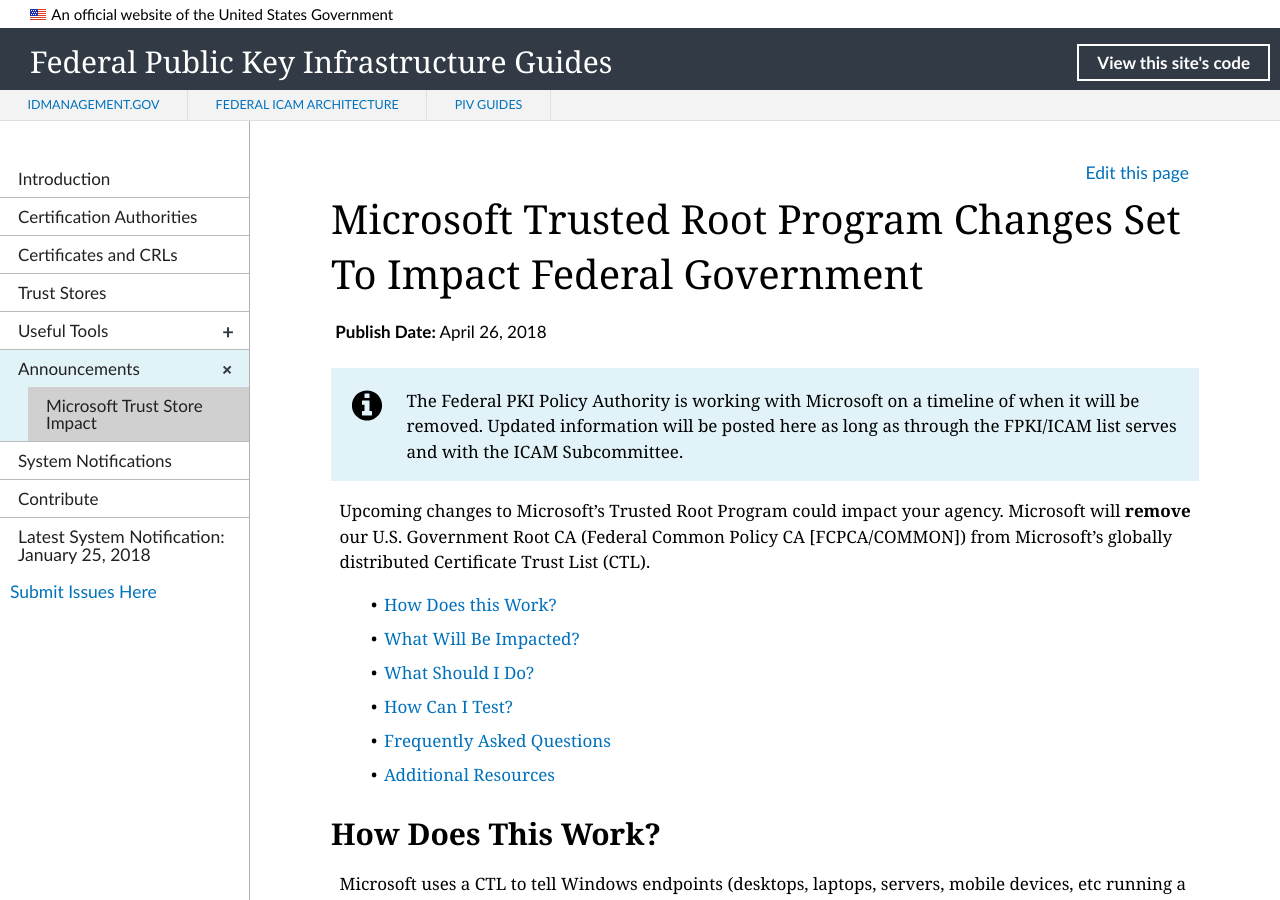
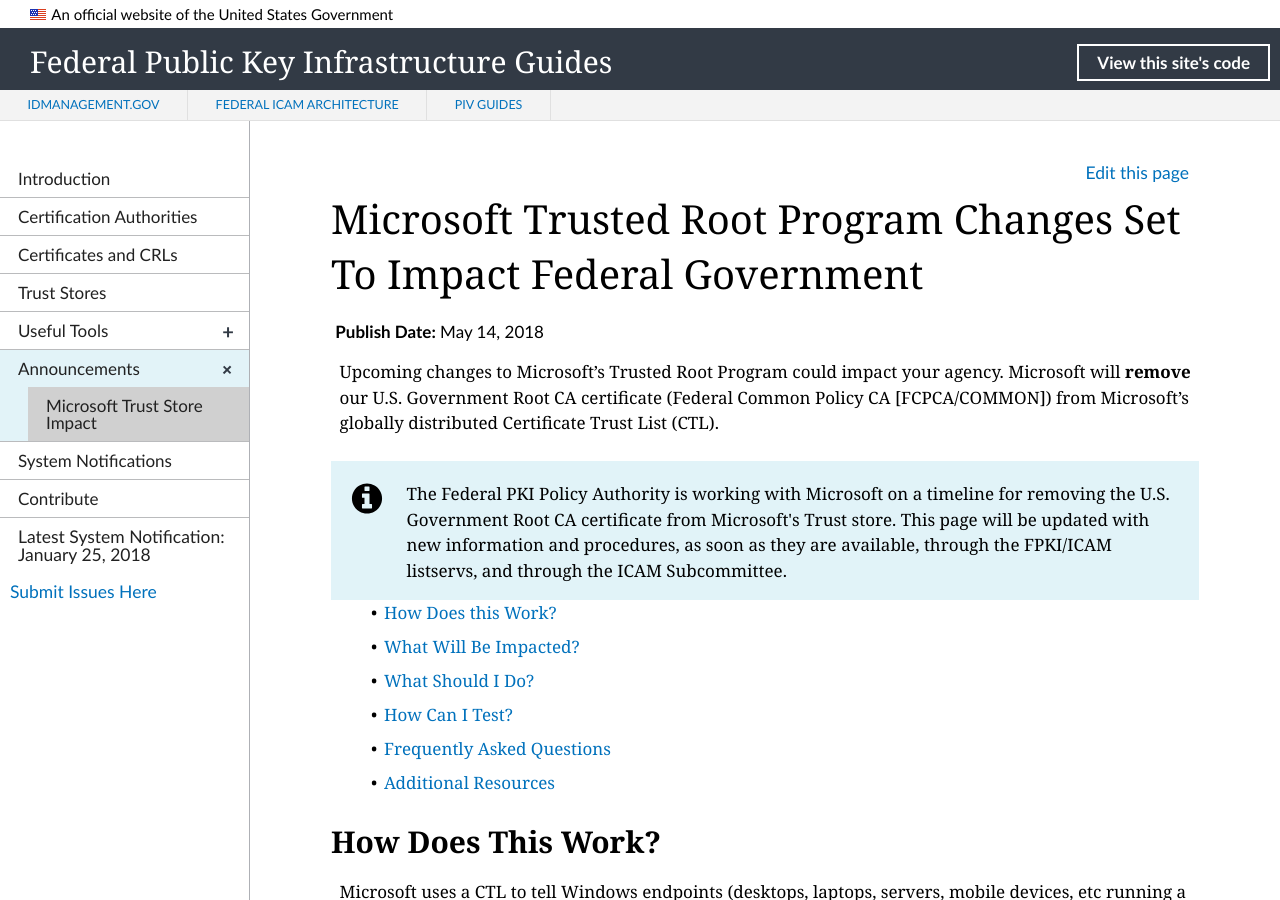
Before and after one commit to GSA/fpki-guides, a Jekyll site: the page built from _announcements/01_microsoft_constraint.md, in a window 1280 px wide and 900 px high. Built offline with Jekyll 4.4.1, drawn with Linux system fonts in a browser that asks for light colours; nearby versions of some CDN libraries; library files that are not in the unit come from our copies.

Commit message:
Update 01_microsoft_constraint.md
In-process Edits

```diff
--- a/_announcements/01_microsoft_constraint.md
+++ b/_announcements/01_microsoft_constraint.md
@@ -2,15 +2,15 @@
 layout: default
 navtitle: Microsoft Trust Store Impact
 title: Microsoft Trusted Root Program Changes Set To Impact Federal Government
-pubDate: April 26, 2018
+pubDate: May 14, 2018
 collection: announcements
 permalink: announcements/mspkichanges/
-description: Upcoming changes to Microsoft's Trusted Root Program could impact your agency. The U.S. Government has elected to remove our U.S. Government Root CA (Federal Common Policy CA [FCPCA/COMMON]) in Microsoft. <br><br> Windows users will receive errors when encountering an FPKI certificate. You can mitigate the impact for the government intranets and government-furnished equipment by using configuration management tools for our federal devices as expalined in this annoucement. This annoucement will be updated with the latest information on a regular basis.
+description: Upcoming changes to Microsoft's Trusted Root Program could impact your agency. The U.S. Government<!--Federal PKI PA?--> has elected to remove our U.S. Government Root CA certficate (Federal Common Policy CA [FCPCA/COMMON]) from the Microsoft Trust Store. <br><br> This change will cause Windows users to receive errors when browsing to <!--?-->encountering an FPKI certificate. You can mitigate the impact for the government intranets and government-furnished equipment by using configuration management tools for federal devices. This annoucement will continue to be updated with new information and procedures as these become available.
 ---
 
-{% include alert-info.html content="The Federal PKI Policy Authority is working with Microsoft on a timeline of when it will be removed. Updated information will be posted here as long as through the FPKI/ICAM list serves and with the ICAM Subcommittee." %}
+Upcoming changes to Microsoft's Trusted Root Program could impact your agency. Microsoft will **remove** our U.S. Government Root CA certificate (Federal Common Policy CA [FCPCA/COMMON]) from Microsoft's globally distributed Certificate Trust List (CTL).
 
-Upcoming changes to Microsoft's Trusted Root Program could impact your agency. Microsoft will **remove** our U.S. Government Root CA (Federal Common Policy CA [FCPCA/COMMON]) from Microsoft's globally distributed Certificate Trust List (CTL).
+{% include alert-info.html content="The Federal PKI Policy Authority is working with Microsoft on a timeline for removing the U.S. Government Root CA certificate from Microsoft's Trust store. This page will be updated with new information and procedures, as soon as they are available, through the FPKI/ICAM listservs, and through the ICAM Subcommittee." %}
 
 - [How Does this Work?](#how does this work)
 - [What Will Be Impacted?](#what-will-be-impacted)
```
